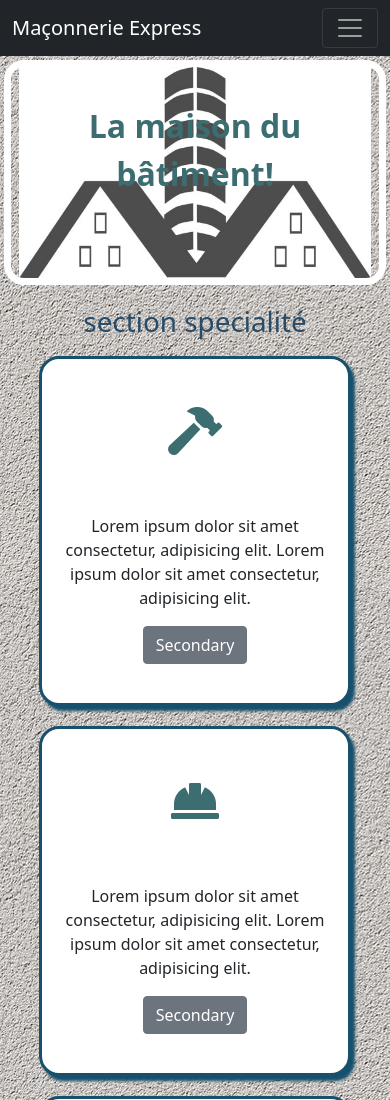
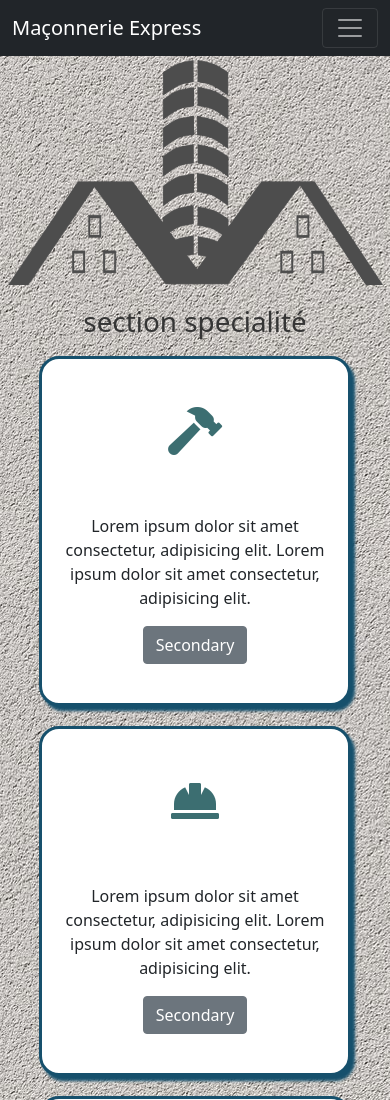
Before and after one commit to dio-sudo/maconnerie-express, a plain HTML site: page index.html in a window 390 px wide. Shown: the top 1100 px of the page. Drawn offline with nearby package versions, Linux system fonts and the light colour scheme.

Commit message:
je commit

```diff
--- a/index.html
+++ b/index.html
@@ -41,7 +41,7 @@
     <div id="baniere-text">
       <!-- <img src="img/path1249-min.jpg" alt=""> -->
       <p>
-        <strong>La maison du bâtiment!</strong>
+        <!-- <strong>La maison du bâtiment!</strong> -->
       </p>
     </div>
   </div>
--- a/style/style.css
+++ b/style/style.css
@@ -12,14 +12,14 @@ body{
     margin-top: 60px;
     height: 225px;
     /* background-color: #FFFFFF; */
-    background-image: url('../img/path1249-min.jpg');
+    background-image: url('../img/path1249-min.png');
     /* background-image: url('../img/enduit.jpg'); */
     background-size: 98%;
     background-repeat: no-repeat;
     background-size: contain;
     background-position: center;
-    border: solid 7px #FFFFFF;
-    border-radius: 20px;
+    /* border: solid 7px #FFFFFF; */
+    /* border-radius: 20px; */
   }
 
   #baniere img{
@@ -29,7 +29,7 @@ body{
   h1{
     text-align: center;
     /* background-color: rgba(217, 217, 217, 1); */
-    color: #284B68;
+    color: #353535;
   }
 
   #cards{
```
